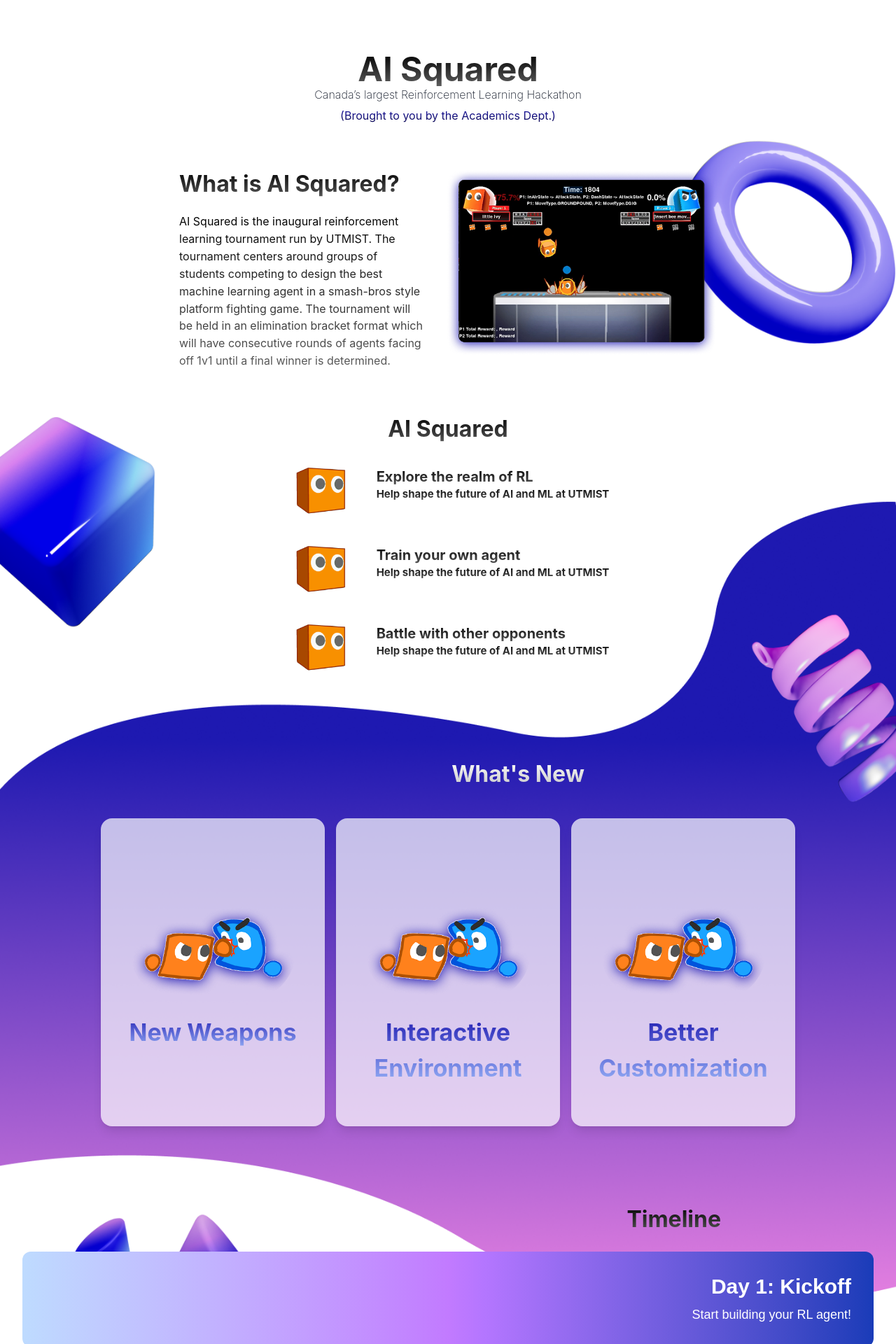
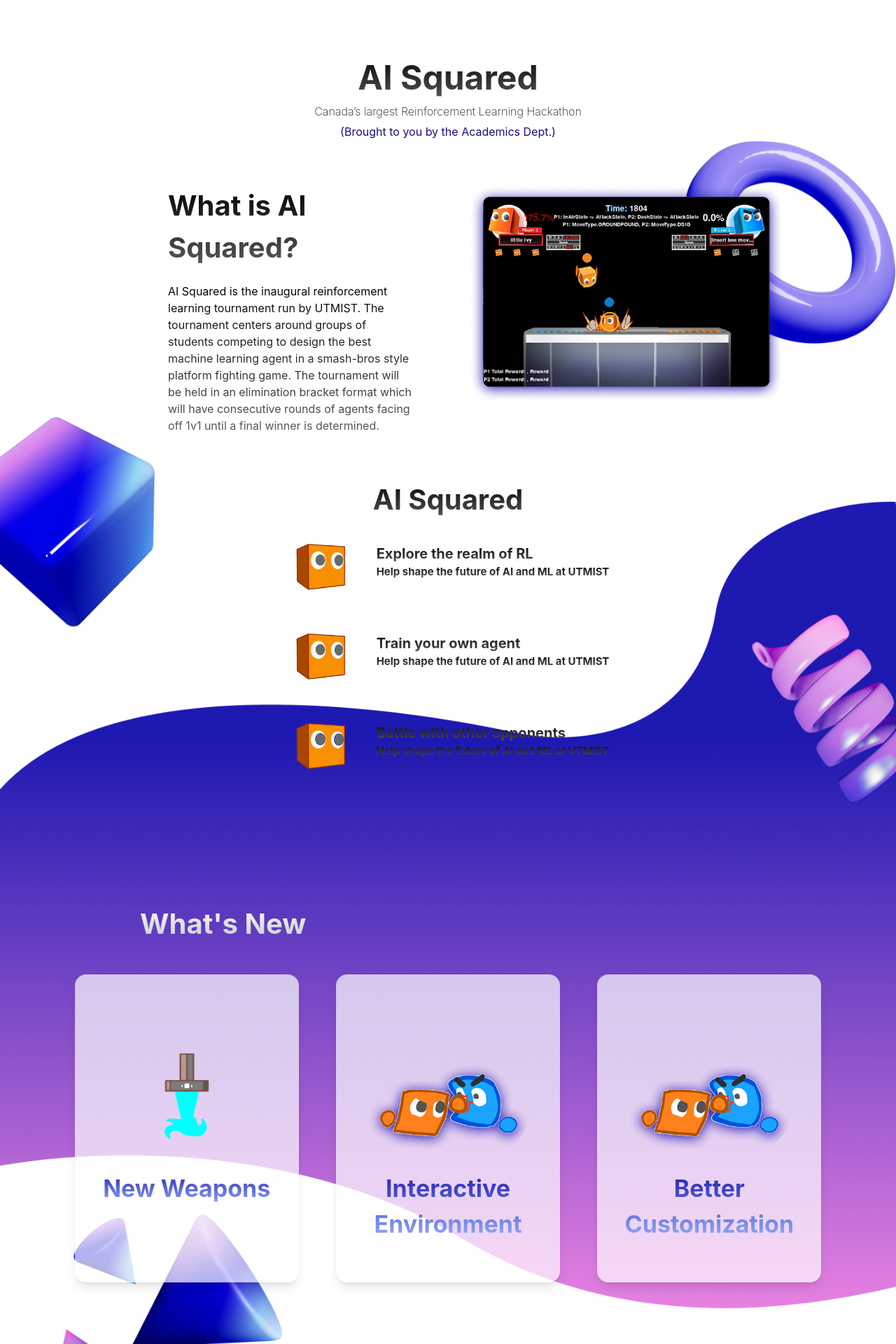
Before and after one commit to UTMIST/UTMIST, a Next.js app in the folder client/: page /ai2 in a window 1280 px wide. Shown: the part 120-2040 px from the top of the page at 70% size. Built offline with nearby package versions, Linux system fonts and the light colour scheme.

Commit message:
Added images, fixed margins

```diff
--- a/client/src/app/ai2/page.tsx
+++ b/client/src/app/ai2/page.tsx
@@ -6,6 +6,7 @@ import Image from "next/image";
 import ai2_demo from "@/assets/photos/ai2_demo.png";
 import cube from "@/assets/photos/cube.gif";
 import faces from "@/assets/photos/faces.png";
+import weapon from "@/assets/photos/weapon.gif";
 // import slider from "@/components/slider/slider";
 import Slider from "@/components/slider/slider";
 import img1 from "@/assets/photos/slider/img1.png";
@@ -60,112 +61,104 @@ const specialThanks = [
   },
 ];
 
-// ...imports and data...
-
 export default function AI2Page() {
   const [searchTerm, setSearchTerm] = useState("");
 
   return (
     <main>
       <div className="bg">
-        {/* HERO */}
-        <div className="hero-section px-4 py-8 md:py-16">
-          <h2 className="hero-title text-3xl md:text-5xl">AI Squared</h2>
-          <p className="hero-subtitle text-base md:text-lg">
+      <div className="hero-section">
+        <h2 className="hero-title">AI Squared</h2>
+        <p className="hero-subtitle">
           Canada’s largest Reinforcement Learning Hackathon
         </p>
-          <p className="hero-subtitle-gradient text-base md:text-lg">
-            (Brought to you by the Academics Dept.)
-          </p>
+        <p className="hero-subtitle-gradient">(Brought to you by the Academics Dept.)</p>
       </div>
-
-        {/* INTRO */}
-        <section className="intro-section flex flex-col md:flex-row items-center md:items-start gap-8 max-w-4xl mx-auto px-4">
-          <div className="intro-section-left w-full md:w-1/2">
-            <h2 className="intro-section-title text-xl md:text-2xl text-center md:text-left mb-2">What is AI Squared?</h2>
-            <p className="intro-section-description text-base md:text-lg text-center md:text-left">
+      <section className="intro-section">
+        <div className="intro-section-left">
+          <h2 className="intro-section-title">What is AI Squared?</h2>
+          <p className="intro-section-description">
             AI Squared is the inaugural reinforcement learning tournament run by UTMIST. The tournament centers around groups of students competing to design the best machine learning agent in a smash-bros style platform fighting game.
             The tournament will be held in an elimination bracket format which will have consecutive rounds of agents facing off 1v1 until a final winner is determined.
           </p>
         </div>
-          <div className="intro-section-right w-full md:w-1/2 flex justify-center">
+        <div className="intro-section-right">
         <img
           src={ai2_demo.src}
-              alt="AI2 Demo"
-              className="w-full max-w-xs md:max-w-md rounded-2xl"
+          alt={"AI2 Demo"}
+          // className="rounded-2xl"
+          className="w-120 ml-20"
         />
         </div>
       </section>
-
-        {/* HOW IT WORKS */}
-        <section className="how-it-works-section px-4 py-8">
-          <h2 className="how-it-works-title text-xl md:text-2xl mb-6 text-center">AI Squared</h2>
-          <div className="space-y-8">
-            {[ // Example for 3 steps
-              { title: "Explore the realm of RL", desc: "Help shape the future of AI and ML at UTMIST" },
-              { title: "Train your own agent", desc: "Help shape the future of AI and ML at UTMIST" },
-              { title: "Battle with other opponents", desc: "Help shape the future of AI and ML at UTMIST" },
-            ].map((step, idx) => (
-              <div key={idx} className="flex flex-col md:flex-row items-center mb-4">
-                <img src={cube.src} alt="Cube" className="w-20 h-20 md:w-24 md:h-24 mb-2 md:mb-0 md:mr-8" />
-                <div className="text-center md:text-left">
-                  <h3 className="how-it-works-h1 text-lg md:text-xl">{step.title}</h3>
-                  <p className="how-it-works-p text-base">{step.desc}</p>
+      <section className="how-it-works-section">
+        <h2 className="how-it-works-title">AI Squared</h2>
+      <div className="flex items-center mb-8">
+        <img src={cube.src} alt="Cube" className="w-24 h-24 mr-8" />
+        <div>
+          <h3 className="how-it-works-h1">Explore the realm of RL</h3>
+          <p className="how-it-works-p">Help shape the future of AI and ML at UTMIST</p>
         </div>
       </div>
-            ))}
+      <div className="flex items-center mb-8">
+        <img src={cube.src} alt="Cube" className="w-24 h-24 mr-8" />
+        <div>
+          <h3 className="how-it-works-h1">Train your own agent</h3>
+          <p className="how-it-works-p">Help shape the future of AI and ML at UTMIST</p>
+        </div>
+      </div>
+      <div className="flex items-center">
+        <img src={cube.src} alt="Cube" className="w-24 h-24 mr-8" />
+        <div>
+          <h3 className="how-it-works-h1">Battle with other opponents</h3>
+          <p className="how-it-works-p">Help shape the future of AI and ML at UTMIST</p>
+        </div>
       </div>
     </section>
-
-        {/* WHAT'S NEW */}
-        <section className="mt-10">
-          <h2 className="whats-new-title text-xl md:text-2xl text-center mb-6">What's New</h2>
-          <div className="grid grid-cols-1 md:grid-cols-3 gap-8 md:gap-12 p-4 md:p-8 bg-gradient-to-b min-h-[50vh] max-w-5xl mx-auto justify-items-center">
-            <AI2Card title="New Weapons" description="Exciting new weapons to try!" image={faces.src} />
+    <section className="mt-30">
+      <h2 className="whats-new-title">What's New</h2>
+      <div className="grid grid-cols-1 md:grid-cols-3 gap-40 p-8 bg-gradient-to-b min-h-screen max-w-5xl mx-auto justify-items-center">
+      <AI2Card title="New Weapons" description="Exciting new weapons to try!" image={weapon.src} />
       <AI2Card title="Interactive Environment" description="Engage with dynamic environments!" image={faces.src} />
       <AI2Card title="Better Customization" description="Personalize your agent like never before!" image={faces.src} />
     </div>
     </section>
-
-        {/* TIMELINE */}
-        <section className="py-10 md:py-20">
-          <h2 className="timeline-section-title text-xl md:text-2xl text-center md:text-right mb-6">Timeline</h2>
-          <div className="flex flex-col gap-8 md:gap-12 items-end justify-end px-4 md:px-8">
-            <div className="w-full md:w-[100%] rounded-xl bg-gradient-to-r from-blue-200 via-purple-400 to-blue-800 p-4 md:p-8">
-              <div className="text-xl md:text-3xl font-bold text-white text-right mb-2">Day 1: Kickoff</div>
-              <div className="text-base md:text-lg text-white text-right">Start building your RL agent!</div>
+    <section className="py-20">
+      <h2 className="timeline-section-title">Timeline</h2>
+      <div className="flex flex-col gap-12 items-end justify-end px-8 py-16 mr-50">
+        <div className="w-[100%] rounded-xl bg-gradient-to-r from-blue-200 via-purple-400 to-blue-800 p-8">
+          <div className="text-3xl font-bold text-white text-right mb-2">Day 1: Kickoff</div>
+          <div className="text-lg text-white text-right">Start building your RL agent!</div>
         </div>
-            <div className="w-full md:w-[70%] rounded-xl bg-gradient-to-r from-blue-200 via-purple-400 to-blue-800 p-4 md:p-8">
-              <div className="text-xl md:text-3xl font-bold text-white text-right mb-2">Day 2-4: Code Submissions Open</div>
-              <div className="text-base md:text-lg text-white text-right">Start building your RL agent!</div>
+        <div className="w-[70%] rounded-xl bg-gradient-to-r from-blue-200 via-purple-400 to-blue-800 p-8">
+          <div className="text-3xl font-bold text-white text-right mb-2">Day 2-4: Code Submissions Open</div>
+          <div className="text-lg text-white text-right">Start building your RL agent!</div>
         </div>
-            <div className="w-full md:w-[50%] rounded-xl bg-gradient-to-r from-blue-200 via-purple-400 to-blue-800 p-4 md:p-8">
-              <div className="text-xl md:text-3xl font-bold text-white text-right mb-2">Day 3: Final Showdown</div>
-              <div className="text-base md:text-lg text-white text-right">Agents go 1v1 in an elimination bracket until the ultimate champion is crowned!</div>
+        <div className="w-[50%] rounded-xl bg-gradient-to-r from-blue-200 via-purple-400 to-blue-800 p-8">
+          <div className="text-3xl font-bold text-white text-right mb-2">Day 3: Final Showdown</div>
+          <div className="text-lg text-white text-right">Agents go 1v1 in an elimination bracket until the ultimate champion is crowned!</div>
         </div>
       </div>
     </section>
-
-        {/* HIGHLIGHT BATTLES */}
     <section>
-          <h2 className="highlight-battles-title text-xl md:text-2xl text-center mb-6">Highlight Battles</h2>
-          <div className="flex flex-col items-center justify-center px-4 md:px-8 mb-10 md:mb-20">
+      <h2 className="highlight-battles-title">Highlight Battles</h2>
+      <div className="flex flex-col items-center justify-center px-8 mb-20">
           <Slider>
           {slides.map((i, s) => (
-                <img src={i} key={s} className="w-full max-w-xs md:max-w-lg rounded-xl ml-[160px]" />
+            <img src={i} key={s} />
           ))}
         </Slider>
       </div>
     </section>
-
-        {/* YOUTUBE */}
-        <section>
-          <div className="flex flex-col md:flex-row items-center justify-center gap-8 md:gap-12 px-4 md:px-8 py-8 md:py-16">
-            <div className="flex-1 text-center md:text-left mb-4 md:mb-0">
-              <h2 className="youtube-section-title text-xl md:text-2xl">Check Out Our YouTube!</h2>
+    <section className="">
+      <div className="flex flex-col md:flex-row items-center justify-center gap-12 px-8 py-16">
+            <div className="flex-1 text-center md:text-left">
+                <h2 className="youtube-section-title">
+                    Check Out Our YouTube!
+                </h2>
             </div>
-            <div className="flex-1 max-w-full md:max-w-[500px] w-full mr-[140px]">
-              <div className="relative pb-[56.25%] h-0 overflow-hidden rounded-xl shadow transition-shadow duration-300 hover:shadow-xl shadow-[#1E19B1]/50">
+            <div className="flex-1 max-w-[500px] w-full mr-50">
+                <div className="relative pb-[56.25%] h-0 overflow-hidden rounded-xl p-6 rounded-2xl shadow transition-shadow duration-300 hover:shadow-xl shadow-[#1E19B1]/50">
                     <iframe
                         className="absolute top-0 left-0 w-full h-full rounded-xl"
                         src="https://www.youtube.com/embed/zOmkgw6jru4"
@@ -178,24 +171,34 @@ export default function AI2Page() {
             </div>
         </div>
     </section>
-
-        {/* SPECIAL THANKS */}
     <section>
-          <h2 className="special-section-title text-xl md:text-2xl text-center mb-6">Special Thanks</h2>
-          <div className="grid grid-cols-1 sm:grid-cols-2 md:grid-cols-3 gap-8 md:gap-12 max-w-5xl mx-auto mb-10 md:mb-40">
+    <h2 className="special-section-title">Special Thanks</h2>
+    <div className="grid grid-cols-1 sm:grid-cols-2 md:grid-cols-3 lg:grid-cols-3 gap-12 max-w-5xl mx-auto mb-40">
       {specialThanks.map((person, i) => (
         <div key={i} className="flex flex-col items-center">
           <img
             src={person.photo}
             alt={person.name}
-                  className="w-24 h-24 sm:w-32 sm:h-32 object-cover rounded-full mb-4 border-4 border-white shadow"
+            className="w-32 h-32 object-cover rounded-full mb-4 border-4 border-white shadow"
           />
-                <div className="special-section-header text-base md:text-lg">{person.name}</div>
-                <div className="text-gray-600 text-center text-sm md:text-base">{person.role}</div>
+          <div className="special-section-header">{person.name}</div>
+          <div className="text-gray-600 text-center">{person.role}</div>
         </div>
       ))}
     </div>
   </section>
+    {/* <section>
+      <h2 className="special-section-title">Special Thanks</h2>
+      <div className="grid grid-cols-1 sm:grid-cols-2 md:grid-cols-3 lg:grid-cols-3 gap-12 max-w-5xl mx-auto mb-40">
+        {[...Array(6)].map((_, i) => (
+          <div key={i} className="flex flex-col items-center">
+            <div className="w-32 h-32 bg-gray-300 rounded-full mb-4"></div>
+            <div className="special-section-header">Marcelo Ponce</div>
+            <div className="text-gray-600 text-center">Engineer @ UofT</div>
+          </div>
+        ))}
+      </div>
+    </section> */}
     </div>
     </main>
   );
--- a/client/src/styles/ai2.css
+++ b/client/src/styles/ai2.css
@@ -14,7 +14,7 @@
     flex-direction: column;
     justify-content: center;
     align-items: center;
-    padding: 4rem 2rem;
+    padding: 4rem 2.5rem;
     max-width: 1000px;
     margin: 0rem auto;
     text-align: center;
@@ -75,7 +75,7 @@
 
 
 .intro-section-title{
-    font-size: 2rem;
+    font-size: 2.5rem;
     font-weight: 700;
     background: var(--gradient-bl1);
     background-clip: text;
@@ -107,13 +107,13 @@
     display: flex;
     flex-direction: column;
     align-items: center;
-    padding: 4rem 2rem;
+    padding: 4rem 2.5rem;
     max-width: 1000px;
     margin: 0 auto;
 }
 
 .how-it-works-title {
-    font-size: 2rem;
+    font-size: 2.5rem;
     font-weight: 700;
     background: var(--gradient-bl1);
     background-clip: text;
@@ -174,7 +174,7 @@
 }
 
 .whats-new-title {
-    font-size: 2rem;
+    font-size: 2.5rem;
     font-weight: 700;
     background: -webkit-linear-gradient(#FFFFFF, #C4C4C4);
     -webkit-background-clip: text;
@@ -197,7 +197,7 @@
 /* Timeline Section */
 
 .timeline-section-title{
-    font-size: 2rem;
+    font-size: 2.5rem;
     font-weight: 700;
     background: var(--gradient-bl1);
     background-clip: text;
@@ -210,7 +210,7 @@
 /* Highlight Battles Section */
 
 .highlight-battles-title {
-    font-size: 2rem;
+    font-size: 2.5rem;
     font-weight: 700;
     background: var(--gradient-bl1);
     background-clip: text;
@@ -223,7 +223,7 @@
   /* Youtube Section */
 
   .youtube-section-title{
-    font-size: 2rem;
+    font-size: 2.5rem;
     font-weight: 700;
     background: var(--gradient-bl1);
     background-clip: text;
@@ -247,7 +247,7 @@
 /* Special Thanks Section */
 
 .special-section-title {
-    font-size: 2rem;
+    font-size: 2.5rem;
     font-weight: 700;
     background: var(--gradient-bl1);
     background-clip: text;
@@ -275,28 +275,3 @@
     background-clip: text;
     -webkit-text-fill-color: transparent;
 }
-
-@media (max-width: 768px) {
-  .special-section-title {
-    font-size: 1.25rem;
-    margin-bottom: 1.5rem;
-    margin-top: 1.5rem;
-    text-align: center;
-  }
-  .special-section-header {
-    font-size: 1rem;
-  }
-  .special-section-grid,
-  .grid {
-    grid-template-columns: 1fr !important;
-    gap: 1.5rem !important;
-    padding: 0 1rem;
-  }
-  .w-32, .h-32 {
-    width: 96px !important;
-    height: 96px !important;
-  }
-  .mb-40 {
-    margin-bottom: 2rem !important;
-  }
-}
```
Also changed, not shown: client/src/assets/photos/weapon.gif (added). Lines whose indentation alone changed are shown as unchanged.
